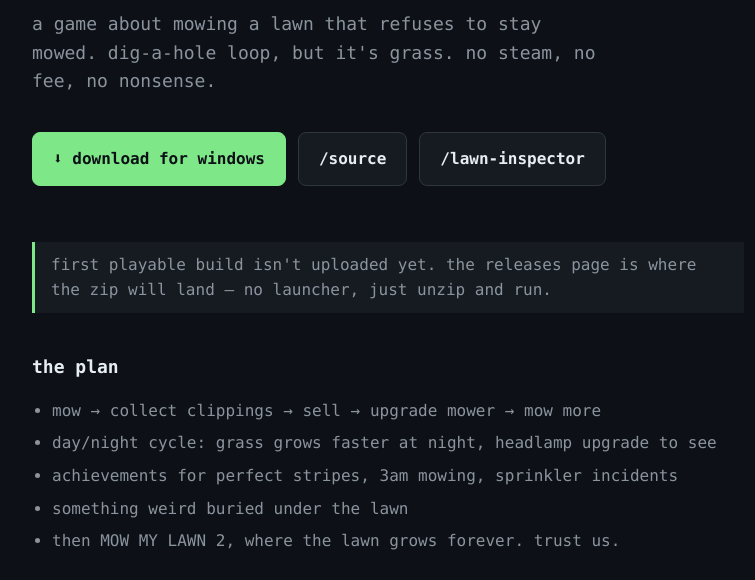
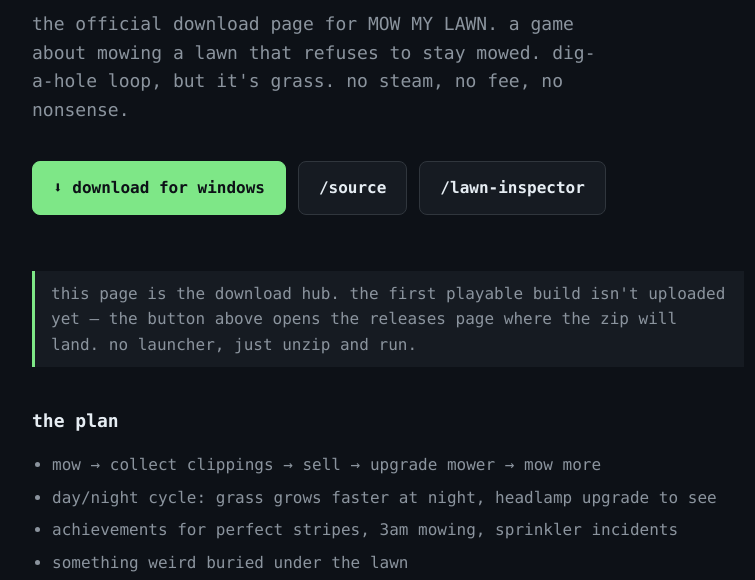
Before and after one commit to the-silly-team/the-hallway, a plain HTML site: page docs/index.html in a window 1280 px wide. Shown: the part 181-761 px from the top of the page, without its empty margins (252-1007 px from the left). Drawn offline with Linux system fonts and the light colour scheme.

Commit message:
docs: github pages is the download hub; strip narrator dialogue

```diff
--- a/docs/index.html
+++ b/docs/index.html
@@ -29,7 +29,7 @@
 <div class="wrap">
   <div class="tag">the silly team presents</div>
   <h1>MOW MY LAWN 🌱</h1>
-  <p class="sub">a game about mowing a lawn that refuses to stay mowed. dig-a-hole loop, but it's grass. no steam, no fee, no nonsense.</p>
+  <p class="sub">the official download page for MOW MY LAWN. a game about mowing a lawn that refuses to stay mowed. dig-a-hole loop, but it's grass. no steam, no fee, no nonsense.</p>
 
   <div class="actions">
     <a class="btn primary" href="https://github.com/the-silly-team/mow-my-lawn/releases">⬇ download for windows</a>
@@ -37,7 +37,7 @@
     <a class="btn" href="https://github.com/the-silly-team/lawn-inspector">/lawn-inspector</a>
   </div>
 
-  <div class="note">first playable build isn't uploaded yet. the releases page is where the zip will land — no launcher, just unzip and run.</div>
+  <div class="note">this page is the download hub. the first playable build isn't uploaded yet — the button above opens the releases page where the zip will land. no launcher, just unzip and run.</div>
 
   <h2>the plan</h2>
   <ul>
```
Also changed, not shown: 2 other files.
